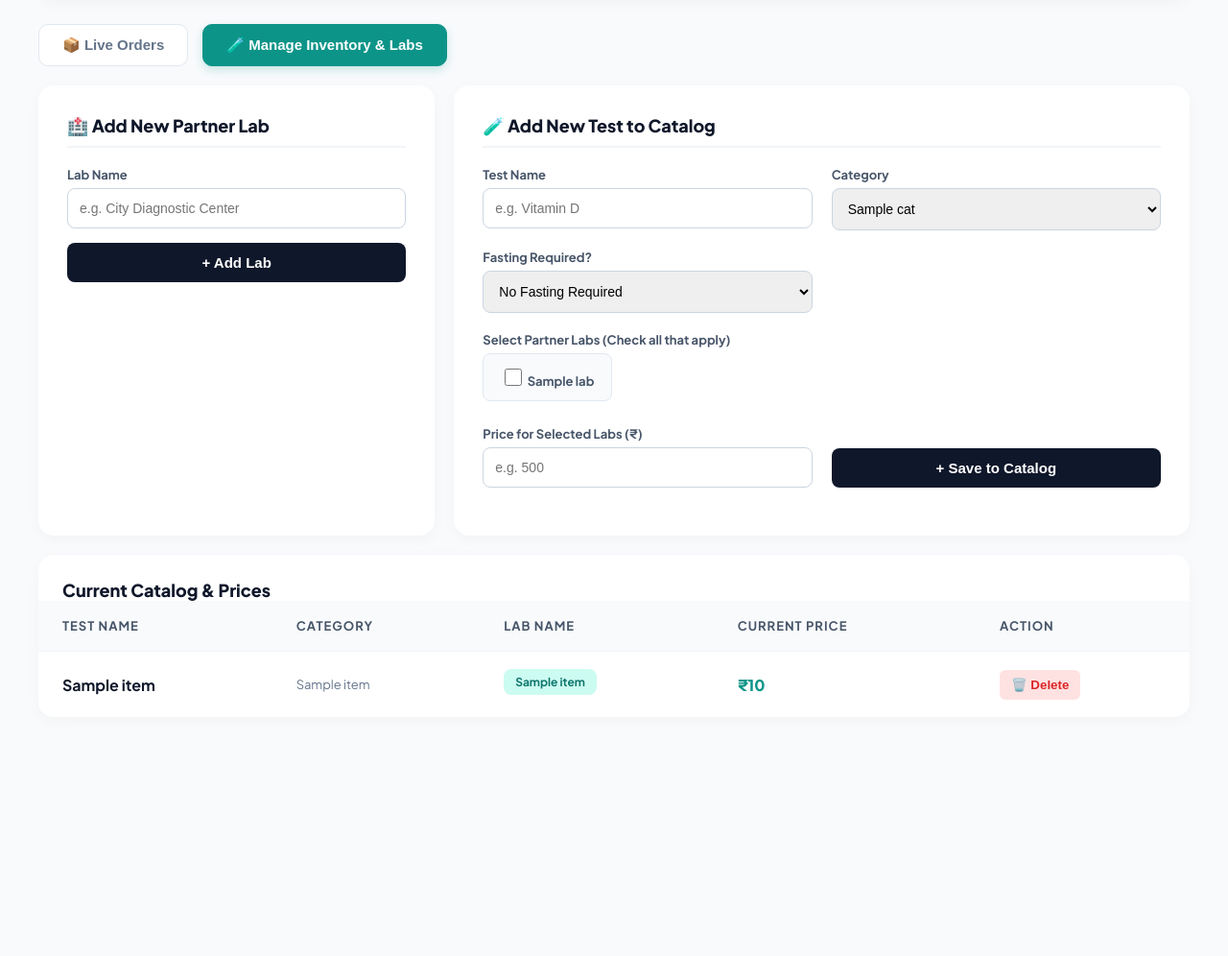
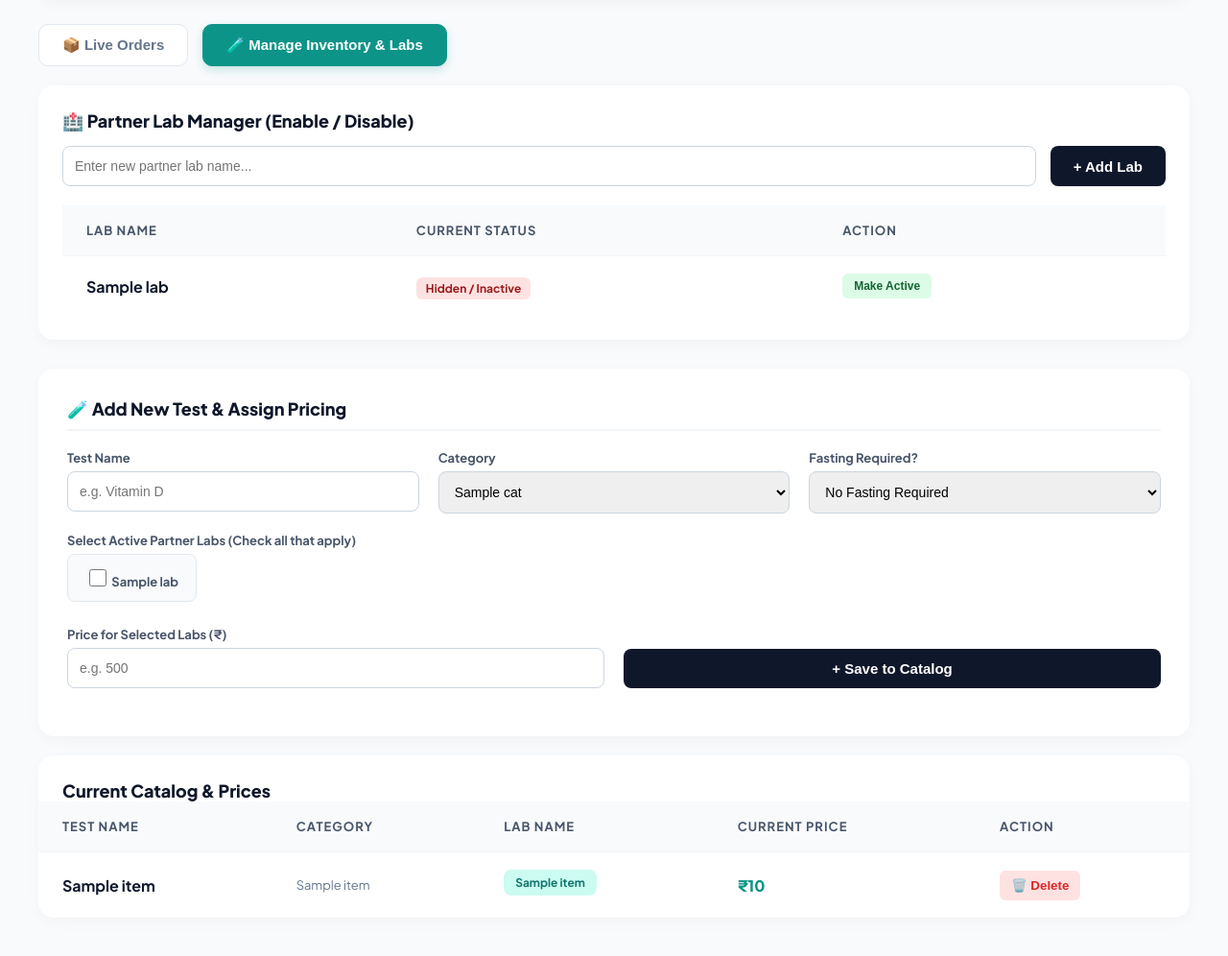
Before and after one commit to lab81617-del/caredrop-website, a Flask app: template templates/admin.html in a window 1280 px wide, after a click on "🧪 Manage Inventory & Labs". Shown: the part 90-1086 px from the top of the page at 96% size. Before the commit the page ends 819 px from the top, so only its background shows below. Run offline with Flask 3, Linux system fonts and the light colour scheme; the template is opened without the code that fills it: most values are stand-ins (such as "Sample title", 1, 10 or a date in 2020); some libraries are stand-ins or nearby versions.

Commit message:
Update admin.html

```diff
--- a/templates/admin.html
+++ b/templates/admin.html
@@ -38,6 +38,8 @@
 
         .btn-save { background: #0F172A; color: white; padding: 12px 24px; border: none; border-radius: 8px; font-weight: 700; cursor: pointer; font-size: 15px; }
         .btn-delete { background: #FEE2E2; color: #DC2626; border: none; padding: 8px 12px; border-radius: 6px; font-weight: 700; cursor: pointer; }
+        .btn-toggle-active { background: #DCFCE7; color: #166534; border: none; padding: 6px 12px; border-radius: 6px; font-weight: 700; cursor: pointer; font-size: 12px; }
+        .btn-toggle-inactive { background: #FEE2E2; color: #991B1B; border: none; padding: 6px 12px; border-radius: 6px; font-weight: 700; cursor: pointer; font-size: 12px; }
     </style>
 </head>
 <body>
@@ -85,7 +87,6 @@
                             </td>
                             <td style="font-weight: 800; font-size: 18px;">₹{{ order.total_amount }}</td>
                             <td>
-                                <!-- AUTO-SAVING STATUS DROPDOWN -->
                                 <form action="/admin/update-order" method="POST" style="margin:0;">
                                     <input type="hidden" name="order_id" value="{{ order.id }}">
                                     <select name="status" onchange="this.form.submit()" style="padding: 10px; border-radius: 8px; border: 1px solid #CBD5E1; outline: none; font-weight: 700; font-size: 13px; cursor:pointer;">
@@ -105,26 +106,55 @@
             </div>
         </div>
 
-        <!-- MANAGE INVENTORY TAB -->
+        <!-- MANAGE INVENTORY & LABS TAB -->
         <div id="inventory" class="tab-content">
 
-            <div style="display: flex; gap: 20px; margin-bottom: 20px; flex-wrap: wrap;">
-
-                <!-- ADD LAB FORM -->
-                <div class="card form-container" style="flex: 1; min-width: 300px; margin-bottom: 0;">
-                    <div class="form-title">🏥 Add New Partner Lab</div>
-                    <form action="/admin/add-lab" method="POST">
-                        <div class="input-group" style="margin-bottom: 15px;">
-                            <label>Lab Name</label>
-                            <input type="text" name="lab_name" placeholder="e.g. City Diagnostic Center" required>
+            <!-- LAB MANAGER TABLE -->
+            <div class="card" style="margin-bottom: 30px;">
+                <div class="form-title" style="padding: 25px 25px 0 25px; border:none; margin:0;">🏥 Partner Lab Manager (Enable / Disable)</div>
+                <div style="padding: 0 25px 25px 25px;">
+                    <form action="/admin/add-lab" method="POST" style="display: flex; gap: 15px; margin-bottom: 20px; margin-top: 15px;">
+                        <input type="text" name="lab_name" placeholder="Enter new partner lab name..." required style="flex: 1; padding: 12px; border: 1px solid #CBD5E1; border-radius: 8px; font-size: 14px; outline:none;">
+                        <button type="submit" class="btn-save" style="padding: 12px 24px;">+ Add Lab</button>
+                    </form>
+                    <table>
+                        <thead>
+                            <tr>
+                                <th>Lab Name</th>
+                                <th>Current Status</th>
+                                <th>Action</th>
+                            </tr>
+                        </thead>
+                        <tbody>
+                            {% for lab in all_labs %}
+                            <tr>
+                                <td style="font-weight: 700;">{{ lab.name }}</td>
+                                <td>
+                                    {% if lab.is_active %}
+                                        <span style="color: #166534; font-weight: 700; background: #DCFCE7; padding: 4px 10px; border-radius: 6px; font-size: 12px;">Active on Website</span>
+                                    {% else %}
+                                        <span style="color: #991B1B; font-weight: 700; background: #FEE2E2; padding: 4px 10px; border-radius: 6px; font-size: 12px;">Hidden / Inactive</span>
+                                    {% endif %}
+                                </td>
+                                <td>
+                                    <form action="/admin/toggle-lab/{{ lab.id }}" method="POST" style="margin:0;">
+                                        {% if lab.is_active %}
+                                            <button type="submit" class="btn-toggle-inactive">Hide from Website</button>
+                                        {% else %}
+                                            <button type="submit" class="btn-toggle-active">Make Active</button>
+                                        {% endif %}
+                                    </form>
+                                </td>
+                            </tr>
+                            {% endfor %}
+                        </tbody>
+                    </table>
                 </div>
-                        <button type="submit" class="btn-save" style="width: 100%;">+ Add Lab</button>
-                    </form>
             </div>
 
             <!-- ADD TEST FORM -->
-                <div class="card form-container" style="flex: 2; min-width: 400px; margin-bottom: 0;">
-                    <div class="form-title">🧪 Add New Test to Catalog</div>
+            <div class="card form-container">
+                <div class="form-title">🧪 Add New Test & Assign Pricing</div>
                 <form action="/admin/add-test" method="POST">
                     <div class="form-grid">
                         <div class="input-group">
@@ -147,9 +177,9 @@
                     </div>
 
                     <div class="input-group" style="margin-bottom: 20px;">
-                            <label>Select Partner Labs (Check all that apply)</label>
+                        <label>Select Active Partner Labs (Check all that apply)</label>
                         <div class="checkbox-grid">
-                                {% for lab in labs %}
+                            {% for lab in active_labs %}
                             <label class="lab-checkbox">
                                 <input type="checkbox" name="lab_ids" value="{{ lab.id }}"> <span>{{ lab.name }}</span>
                             </label>
@@ -167,7 +197,6 @@
                         </div>
                     </div>
                 </form>
-                </div>
             </div>
 
             <!-- CURRENT INVENTORY VIEWER -->
@@ -191,8 +220,7 @@
                             <td><span class="badge">{{ item.lab_name }}</span></td>
                             <td style="font-weight: 800; color: #0D9488;">₹{{ item.price }}</td>
                             <td>
-                                <!-- DELETE BUTTON -->
-                                <form action="/admin/delete-inventory/{{ item.test_id }}/{{ item.lab_id }}" method="POST" style="margin:0;" onsubmit="return confirm('Are you sure you want to delete this price?');">
+                                <form action="/admin/delete-inventory/{{ item.test_id }}/{{ item.lab_id }}" method="POST" style="margin:0;" onsubmit="return confirm('Delete this price?');">
                                     <button type="submit" class="btn-delete">🗑️ Delete</button>
                                 </form>
                             </td>
```
Lines whose indentation alone changed are shown as unchanged.
